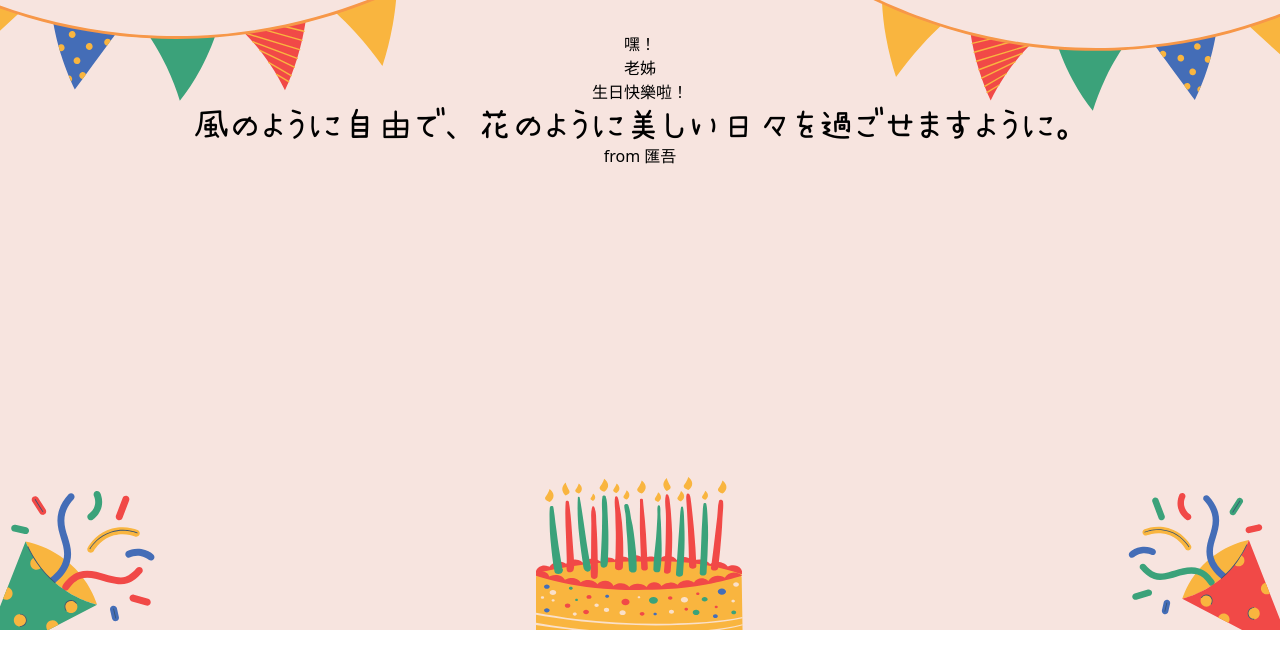
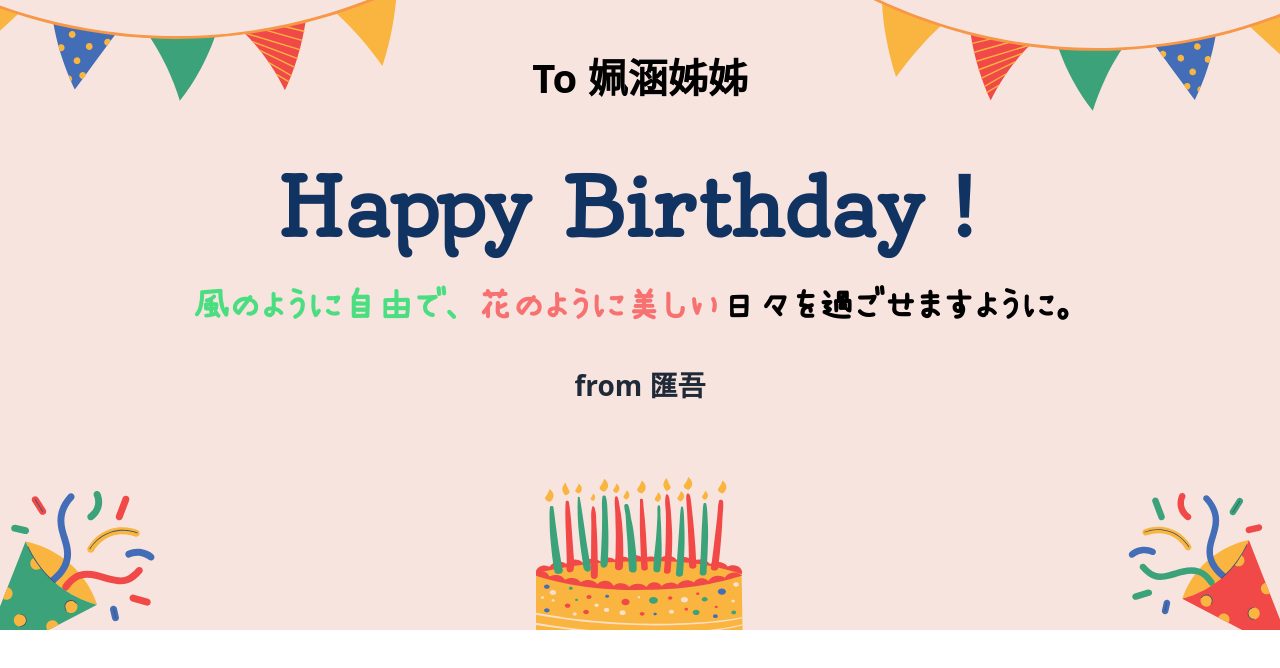
Before and after one commit to pizza6inch/HappyBirthday, a React (Vite) app: page / in a window 1280 px wide. Shown: the top 668 px of the page. Built offline with nearby package versions, Linux system fonts and the light colour scheme.

Commit message:
搞定動畫

```diff
--- a/package.json
+++ b/package.json
@@ -10,6 +10,7 @@
     "preview": "vite preview"
   },
   "dependencies": {
+    "framer-motion": "^11.11.8",
     "react": "^18.3.1",
     "react-dom": "^18.3.1"
   },
--- a/src/App.tsx
+++ b/src/App.tsx
@@ -3,6 +3,7 @@ function App() {
   return (
     <div>
       <Hero />
+
     </div>
   );
 }
--- a/src/components/Hero.tsx
+++ b/src/components/Hero.tsx
@@ -3,9 +3,52 @@ import ribbon2 from "../assets/ribbons2.svg";
 import firecracker1 from "../assets/firecracker1.svg";
 import firecracker2 from "../assets/firecracker2.svg";
 import cake from "../assets/cake.svg";
+import { color, motion, spring } from "framer-motion";
+import { text } from "framer-motion/client";
+
+const Congratulations = [
+  { text: "風のように自由で、", color: "text-green-400" },
+  { text: "花のように美しい", color: "text-red-400" },
+  { text: "日々を過ごせますように。", color: "black" },
+];
+
+const LetterWithAnimate: React.FC = () => (
+  <>
+    {Congratulations.map(({ text, color }, lineIndex) => (
+      <motion.span
+        key={lineIndex}
+        initial={{ opacity: 0, y: 20 }}
+        animate={{ opacity: 1, y: 0 }}
+        transition={{ duration: 0.5, delay: lineIndex * 0.5 }} // 每行延迟 1 秒
+      >
+        {text.split("").map((letter, index) => (
+          <motion.span
+            key={index}
+            initial={{ opacity: 0, y: 20 }}
+            animate={{ opacity: 1, y: 0 }}
+            transition={{
+              duration: 0.2,
+              delay: lineIndex * 0.5 + index * 0.05,
+            }} // 每个字母延迟 0.05 秒
+            className={`font-bold ${color}`}
+          >
+            {letter}
+          </motion.span>
+        ))}
+      </motion.span>
+    ))}
+  </>
+);
+
 const Hero = () => {
   return (
     <div className="bg-[#F7E4DF] w-full h-[630px] flex flex-col justify-between relative">
+      <motion.div
+        initial={{ y: 100, opacity: 0 }} // 初始状态
+        whileInView={{ y: 0, opacity: 1 }} // 在视口内时的状态
+        viewport={{ once: true }} // 只在第一次进入视口时触发
+        transition={{ duration: 2 }}
+      >
         <img
           src={ribbon1}
           alt="ribbon"
@@ -16,31 +59,86 @@ const Hero = () => {
           alt="ribbon"
           className="absolute flex right-0 top-0 w-1/3 "
         />
-      <div className=" w-full h-full pt-8 flex flex-col items-center">
-        <h2 className="">嘿！</h2>
-        <h1 className="">老姊</h1>
-        <p className="">生日快樂啦！</p>
-        <p className=" font-jpFont text-4xl">
-          風のように自由で、花のように美しい日々を過ごせますように。
+      </motion.div>
+      <div className=" w-full h-full pt-12 flex flex-col items-center">
+        {/* <h2 className=" text-gray-800 font-semibold text-[28px]">嘿！</h2> */}
+        <h1 className="text-black font-bold text-[40px]">To 姵涵姊姊</h1>
+        <p className="text-[#103362] font-enFont mt-10">
+          {"Happy Birthday！".split("").map((letter, index) => (
+            <motion.span
+              key={index}
+              initial={{ opacity: 0, y: 20 }}
+              animate={{ opacity: 1, y: 0 }}
+              transition={{
+                duration: 0.2,
+                delay: index * 0.05,
+              }} // 每个字母延迟 0.05 秒
+              className={`text-[80px] font-bold`}
+            >
+              {letter}
+            </motion.span>
+          ))}
         </p>
-        <h2> from 匯吾</h2>
+        <p className=" font-jpFont text-4xl mt-4">
+          <LetterWithAnimate />
+        </p>
+        <motion.h2
+          className="text-gray-800 font-semibold text-[28px] mt-10"
+          initial={{ rotate: 270, opacity: 0 }} // 初始状态
+          whileInView={{ rotate: 0, opacity: 1 }} // 在视口内时的状态
+          viewport={{ once: true }} // 只在第一次进入视口时触发
+          transition={{ duration: 0.5, delay: 1.5 }}
+        >
+          from 匯吾
+        </motion.h2>
       </div>
-
+      <motion.div
+        initial={{ scale: 2, opacity: 0 }} // 初始状态
+        whileInView={{ scale: 1, opacity: 1 }} // 在视口内时的状态
+        viewport={{ once: true }} // 只在第一次进入视口时触发
+        transition={{
+          type: "spring", // 使用 spring 动画类型
+          stiffness: 100, // 弹簧的刚度
+          damping: 5, // 阻尼
+          duration: 2, // 动画持续时间
+        }}
+      >
         <img
           src={firecracker1}
           alt="firecracker"
           className=" absolute left-0 bottom-0"
         />
         <img
+          src={firecracker2}
+          alt="firecracker"
+          className=" absolute right-0 bottom-0"
+        />
+      </motion.div>
+      <motion.div
+        initial={{ opacity: 0 }} // 初始状态
+        whileInView={{ opacity: 1 }} // 在视口内时的状态
+        viewport={{ once: true }} // 只在第一次进入视口时触发
+        transition={{ duration: 2 }}
+      >
+        <motion.div
+          initial={{ scale: 0.01, opacity: 0 }} // 初始状态
+          whileInView={{ scale: 1, opacity: 1 }} // 在视口内时的状态
+          viewport={{ once: true }} // 只在第一次进入视口时触发
+          transition={{
+            type: spring,
+            stiffness: 100, // 弹簧的刚度
+            damping: 5,
+            duration: 1,
+            delay: 2.5,
+          }}
+        >
+          <img
             src={cake}
             alt="cake"
             className=" absolute left-1/2 bottom-0 transform -translate-x-1/2"
           />
-      <img
-        src={firecracker2}
-        alt="firecracker"
-        className=" absolute right-0 bottom-0"
-      />
+        </motion.div>
+      </motion.div>
     </div>
   );
 };
--- a/src/index.css
+++ b/src/index.css
@@ -6,3 +6,8 @@
   font-family: "KTEGAKI";
   src: url("../public/fonts/KTEGAKI.ttf");
 }
+
+@font-face {
+  font-family: "Oldenburg";
+  src: url("../public/fonts/Oldenburg-Regular.ttf");
+}
--- a/tailwind.config.js
+++ b/tailwind.config.js
@@ -8,6 +8,7 @@ module.exports = {
     extend: {
       fontFamily: {
         jpFont: ["KTEGAKI", "sans-serif"],
+        enFont: ["Oldenburg", "sans-serif"],
       },
     },
   },
```
Also changed, not shown: public/fonts/Oldenburg-Regular.ttf (added), 1 other file (tests, documents, lock files or other folders). Lines whose indentation alone changed are shown as unchanged.
